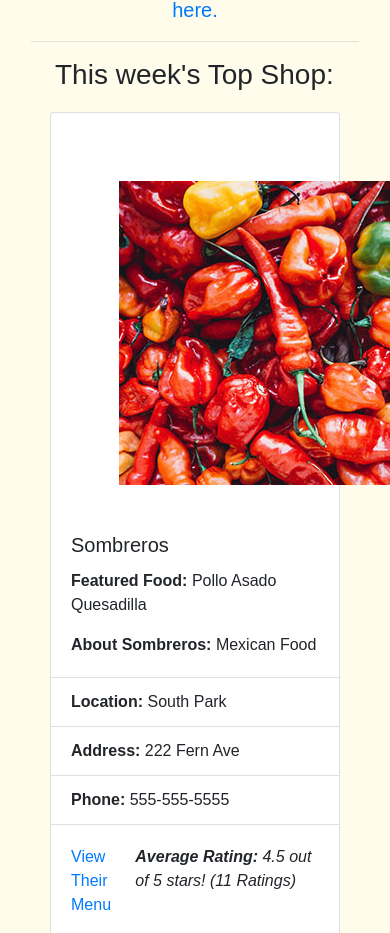
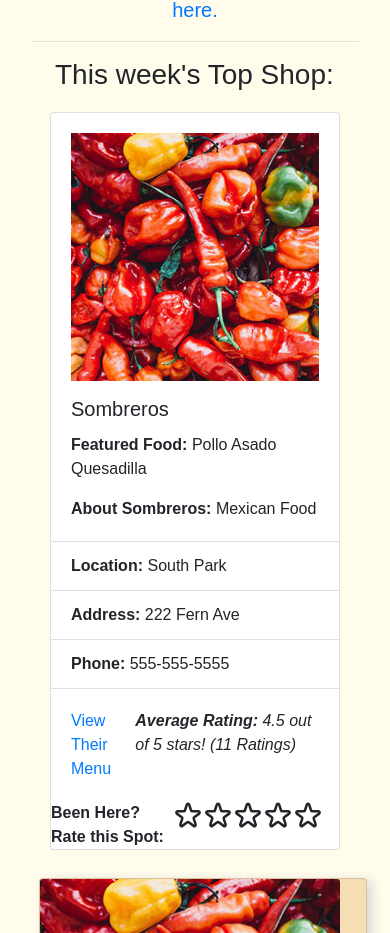
Before and after one commit to tvnames/BestMexSD, a React (Create React App) app in the folder client/: page / in a window 390 px wide. Shown: the part 2778-3711 px from the top of the page. Built offline with nearby package versions, Linux system fonts and the light colour scheme; no server answers; a web font is replaced by a local one.

Commit message:
fixed the sizing on the featured shop card image. Was breaking the site drastically on mobile.

```diff
--- a/client/src/components/Card/FeaturedCard.js
+++ b/client/src/components/Card/FeaturedCard.js
@@ -19,7 +19,7 @@ function FeaturedCard({
   return (
     <div className="card m-1 w-100">
       <div className="card-body ">
-        <img src={src} alt={src} className="m-5" />
+        <img src={src} alt={src} className="featured-img-control" />
         <h5 className="card-title">{shopName}</h5>
         <p className="card-text">
           <strong>Featured Food: </strong>
--- a/client/src/index.css
+++ b/client/src/index.css
@@ -63,7 +63,10 @@ main h3 {
   font-size: 20px;
 }
 
-.shopcard-control {
+.featured-img-control {
+  width: 100%;
+  margin-bottom: 16px;
+  max-width: 250px;
 }
 
 .shopCard {
```
